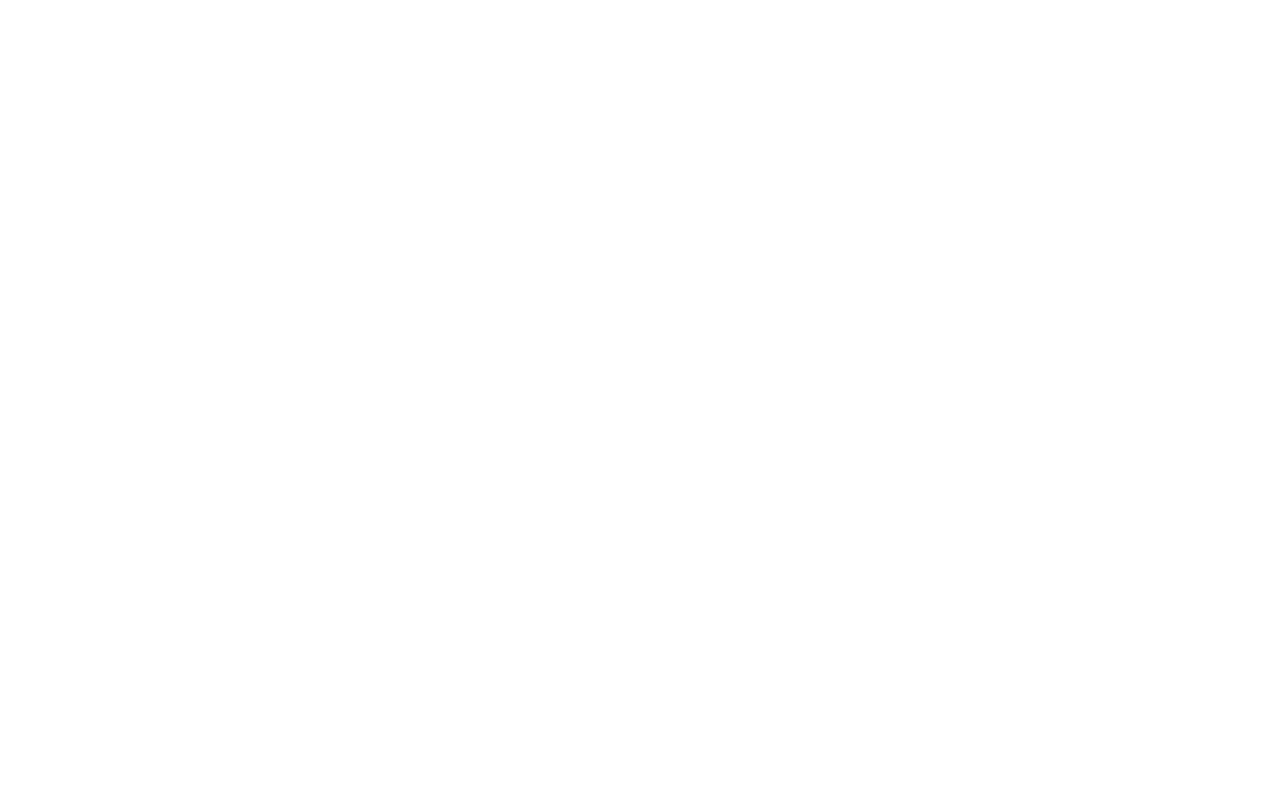
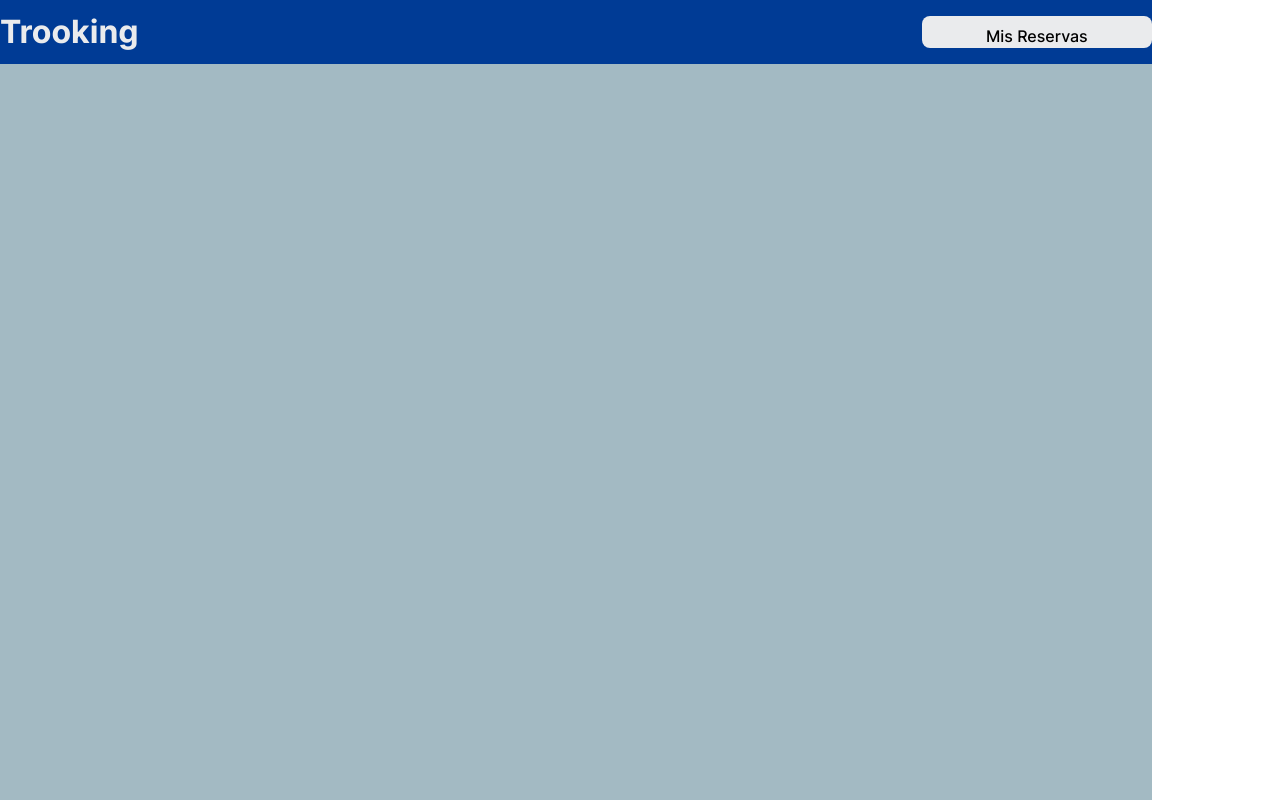
Before and after one commit to FactoriaF5Code/rc2-project-6-grupo-2, a React (Vite) app in the folder frontend/: page /misreservas in a window 1280 px wide. Shown: the top 800 px of the page. Built offline with nearby package versions, Linux system fonts and the light colour scheme.

Commit message:
css mis reservas

```diff
--- /dev/null
+++ b/frontend/src/components/MisReservas/MisReservas.css
@@ -0,0 +1,19 @@
+.reservation-message {
+  font-size: 16px;
+  background-color: var(--blanco);
+  width: 80vw;
+  height: 15vh;
+  display: flex;
+  justify-content: center;
+  align-items: center;
+  border: 5px solid #ffb700;
+
+}
+
+.contenedormisReservas {
+  background-color: var(--azul-claro);
+  min-height: 100vh;
+  padding:5vh;
+  display: flex;
+  justify-content: center;
+}
--- a/frontend/src/components/MisReservas/MisReservas.jsx
+++ b/frontend/src/components/MisReservas/MisReservas.jsx
@@ -1,15 +1,23 @@
 import { useReservation } from "./ReservationContext";
+import { Header } from "../Header/Header";
+import Footer from "../Footer/Footer";
+import './MisReservas.css'
+
 
 function ConfirmacionReversa() {
   const { reservationInfo } = useReservation();
   return (
-    <div>
+    <>
+      <Header />
+      <main className="contenedormisReservas">
         {reservationInfo && (
           <div className="reservation-message">
             <p>{`¡Enhorabuena! Has reservado el hotel "${reservationInfo.hotelName}" por ${reservationInfo.price} €`}</p>
           </div>
         )}
-    </div>
+      </main>
+      <Footer />
+    </>
   );
 }
 
```
Lines whose indentation alone changed are shown as unchanged.
